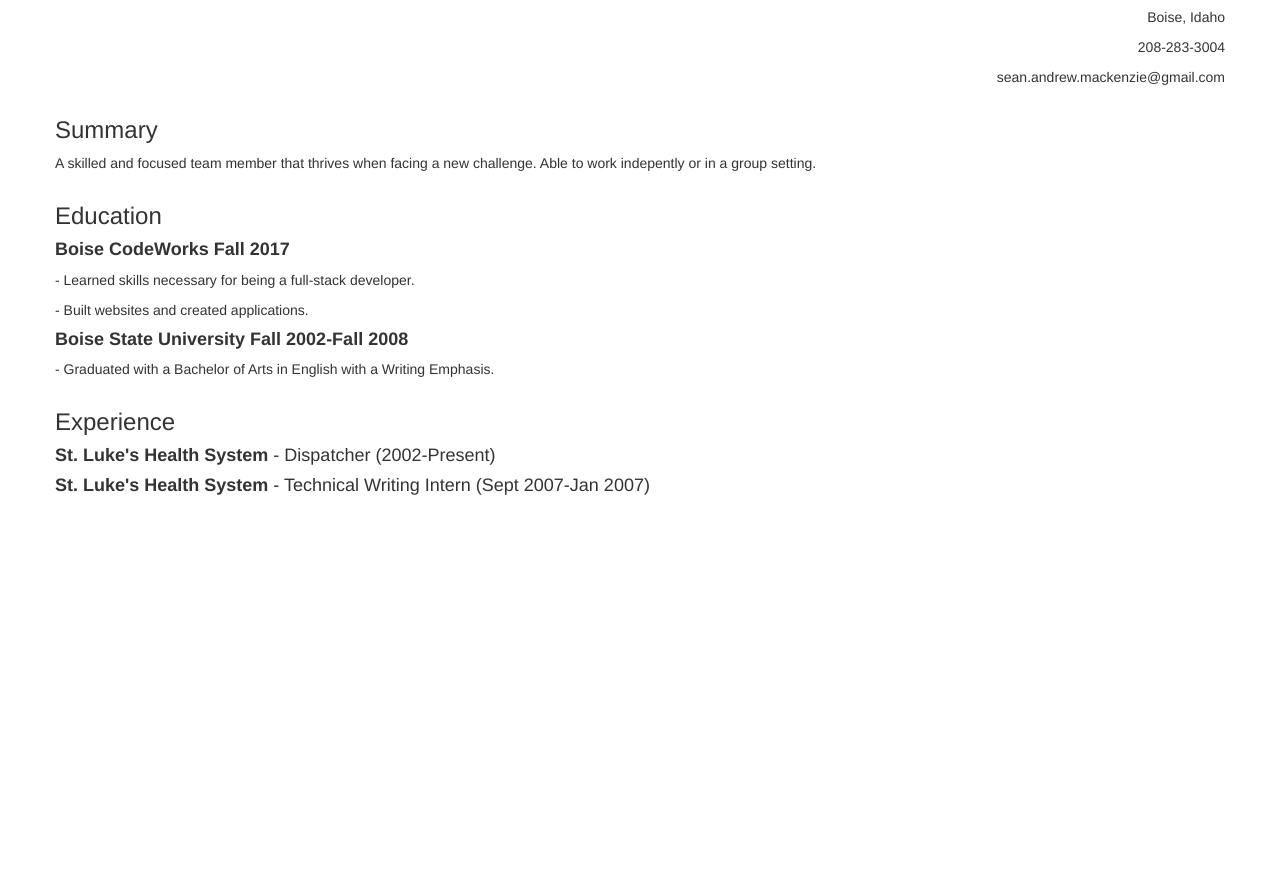
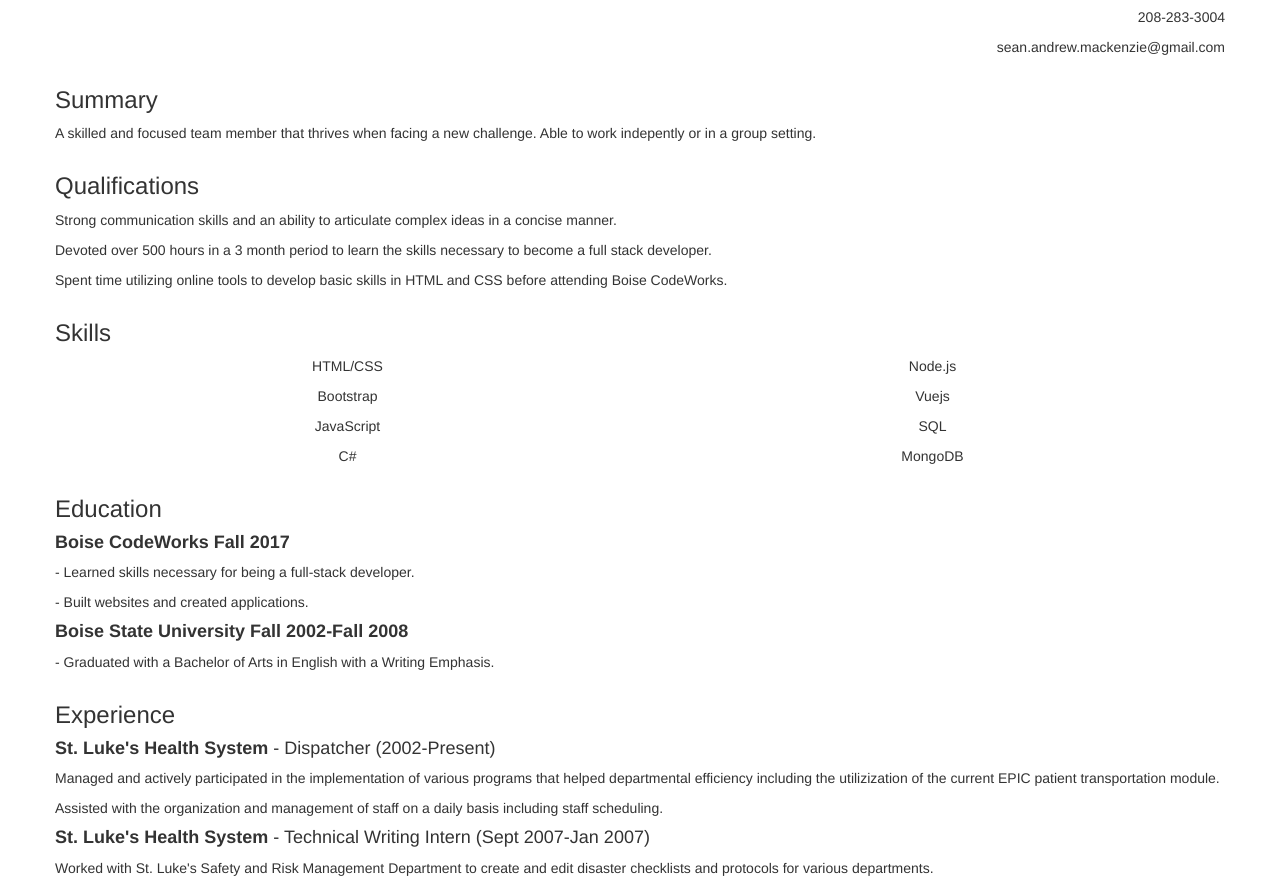
Before and after one commit to SeanMacKenzie/Resume, a plain HTML site: page index.html in a window 1280 px wide. Shown: the part 56-944 px from the top of the page. Before the commit the page ends 800 px from the top, so only its background shows below. Drawn offline with nearby package versions, Linux system fonts and the light colour scheme.

Commit message:
resume ready

```diff
--- a/index.html
+++ b/index.html
@@ -17,7 +17,6 @@
         <div class="row alpha">
             <div class="name">
                 <h2>Sean MacKenzie</h2>
-                <p>Boise, Idaho</p>
                 <p>208-283-3004</p>
                 <p>sean.andrew.mackenzie@gmail.com</p>
 
@@ -26,10 +25,36 @@
         <div class="row beta">
             <div class="summary">
                 <h3>Summary</h3>
-                <p>A skilled and focused team member that thrives when facing a new challenge. Able to work indepently or in a group setting.</p>
+                <p>A skilled and focused team member that thrives when facing a new challenge. Able to work indepently or in
+                    a group setting.</p>
             </div>
         </div>
         <div class="row gamma">
+            <div class="qual">
+                <h3>Qualifications</h3>
+                <p>Strong communication skills and an ability to articulate complex ideas in a concise manner.</p>
+                <p>Devoted over 500 hours in a 3 month period to learn the skills necessary to become a full stack developer.</p>
+                <p>Spent time utilizing online tools to develop basic skills in HTML and CSS before attending Boise CodeWorks.</p>
+            </div>
+        </div>
+        <div class="row delta">
+            <div class="skills">
+                <h3>Skills</h3>
+                <div class="col-md-6 text-center">
+                    <p>HTML/CSS</p>
+                    <p>Bootstrap</p>
+                    <p>JavaScript</p>
+                    <p>C#</p>
+                </div>
+                <div class="col-md-6 text-center">
+                    <p>Node.js</p>
+                    <p>Vuejs</p>
+                    <p>SQL</p>
+                    <p>MongoDB</p>
+                </div>
+            </div>
+        </div>
+        <div class="row epsilon">
             <div class="education">
                 <h3>Education</h3>
                 <h4>
@@ -44,16 +69,19 @@
 
             </div>
         </div>
-        <div class="row epsilon">
+        <div class="row zeta">
             <div class="experience">
                 <h3>Experience</h3>
                 <h4>
                     <b>St. Luke's Health System</b> - Dispatcher (2002-Present)
                 </h4>
+                <p>Managed and actively participated in the implementation of various programs that helped departmental efficiency including the utilizization of the current EPIC patient transportation module.</p>
+                <p>Assisted with the organization and management of staff on a daily basis including staff scheduling.</p>
 
                 <h4>
                     <b>St. Luke's Health System</b> - Technical Writing Intern (Sept 2007-Jan 2007)
                 </h4>
+                <p>Worked with St. Luke's Safety and Risk Management Department to create and edit disaster checklists and protocols for various departments.</p>
 
             </div>
         </div>
```
